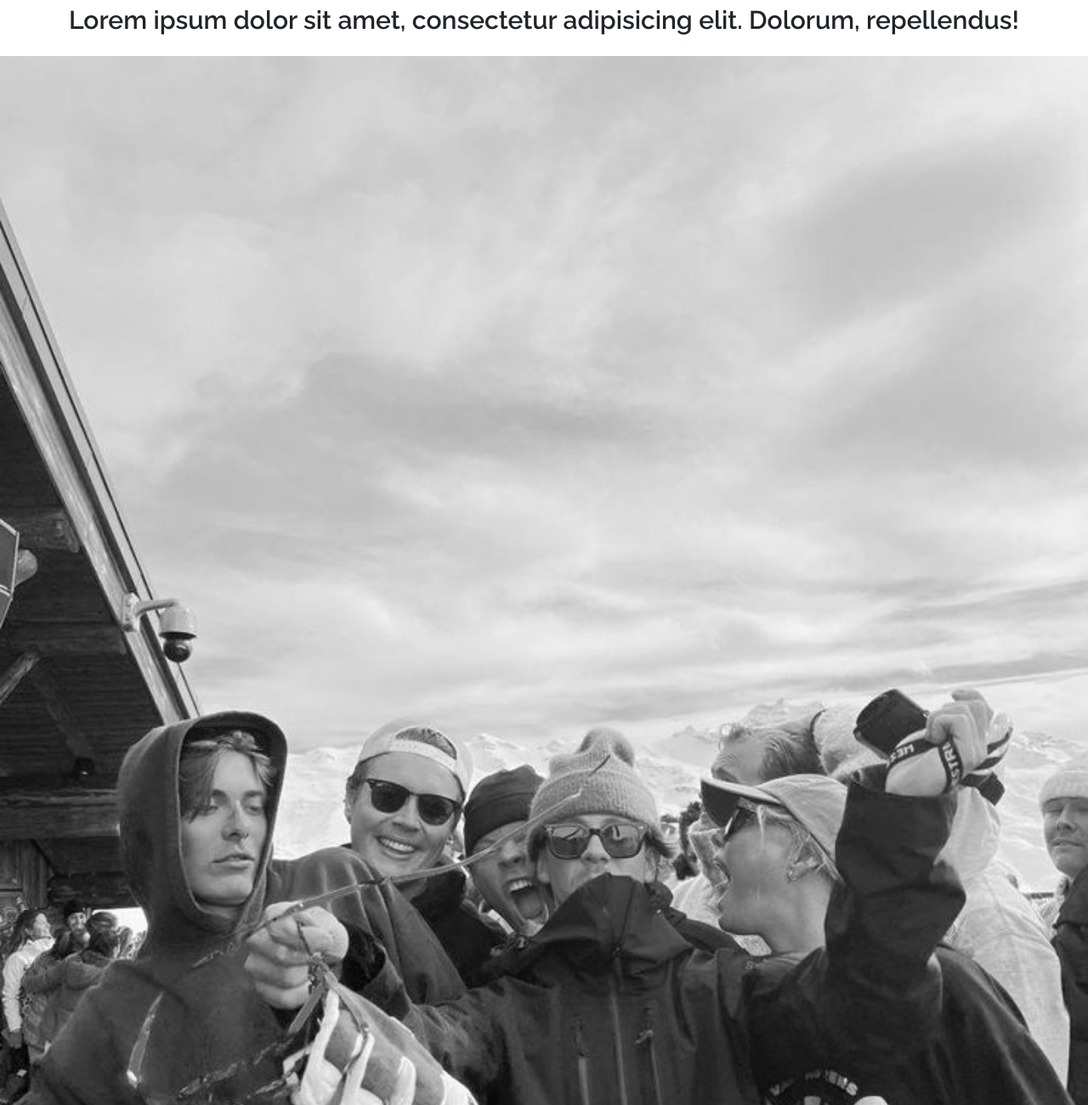
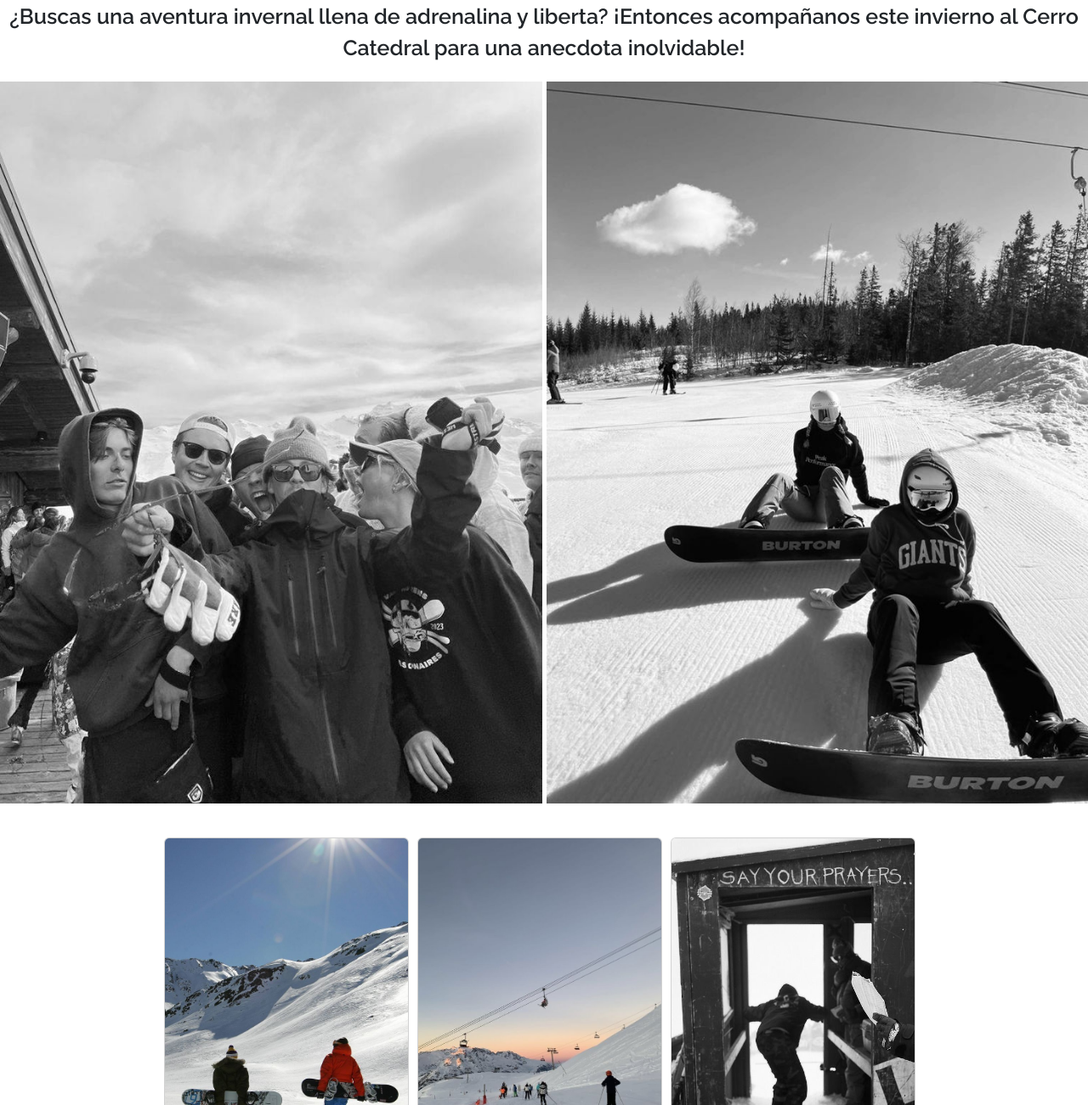
Before and after one commit to PaulinaBarcosM/BarcosM-2entrega-CarreraIntensiva-DW, a plain HTML site: page pages/snow.html in a window 1280 px wide. Shown: the part 249-1550 px from the top of the page at 85% size. Drawn offline with nearby package versions, Linux system fonts and the light colour scheme.

Commit message:
trabajo en pages wake y snow

```diff
--- a/css/style.css
+++ b/css/style.css
@@ -81,7 +81,7 @@ footer{
 }
 .p-index{
     font-weight: 600;
-    font-size: 30px;
+    font-size: 25px;
     text-shadow: 1px;
     text-align: center;
 }
@@ -187,7 +187,7 @@ footer{
         width: 100%;
         height: 30%;
     }
-    /* section */
+    /* section surf/wake/snow */
     .contenedor-hijo{
         display: grid;
         grid-template-columns: repeat(2, 1fr);
@@ -246,7 +246,7 @@ footer{
         object-fit: cover;
         padding: 0;
     }
-    /* section */
+    /* section surf/wake/snow*/
     .contenedor-hijo{
         display: grid;
         grid-template-columns: repeat(4, 1fr);
--- a/pages/snow.html
+++ b/pages/snow.html
@@ -35,8 +35,11 @@
         <!-- incio contenido principal -->
         <main>
             <h2 class="h2-index texto-alineado">SnowBoard</h2>
-            <p class="p-index texto-alineado p-surf">Lorem ipsum dolor sit amet, consectetur adipisicing elit. Dolorum, repellendus!</p>
-            <img class="img-surf" src="../img/img-snow.jpeg" alt="">
+            <p class="p-index texto-alineado p-surf">¿Buscas una aventura invernal llena de adrenalina y liberta? ¡Entonces acompañanos este invierno al Cerro Catedral para una anecdota inolvidable!</p>
+            <div class="contenedor-main-surf">
+                <img class="img-surf mq-img" src="../img/img-snow.jpeg" alt="Grupo de amigos en la montaña esquiando en invierno">
+                <img class="img-surf4 mq-img" src="../img/img-snow4.jpeg" alt="Dos amigos tirados en la nieve con equipo de snowboard">
+            </div>
         </main>
         <!-- fin contenido principal -->
 
@@ -45,7 +48,7 @@
             <div class="contenedor-hijo">
                 <!-- card 1 -->
                 <div class="card" style="width: 18rem;">
-                    <img src="../img/snow-casa.jpeg" class="card-img-top" alt="...">
+                    <img src="../img/snow-casa.jpeg" class="card-img-top img-card" alt="...">
                     <div class="card-body">
                     <h3 class="card-title tipografia">SnowTrips Home</h3>
                     <a href="#" class="btn btn-primary">Ver más</a>
@@ -53,7 +56,7 @@
                 </div>
                 <!-- card 2 -->
                 <div class="card" style="width: 18rem;">
-                    <img src="../img/snow-bariloche.jpeg" class="card-img-top" alt="...">
+                    <img src="../img/snow-bariloche.jpeg" class="card-img-top img-card" alt="...">
                     <div class="card-body">
                     <h4 class="card-title tipografia">SnowTrips Bariloche</h4>
                     <a href="#" class="btn btn-primary">Ver más</a>
@@ -61,7 +64,7 @@
                 </div>
                 <!-- card 3 -->
                 <div class="card" style="width: 18rem;">
-                    <img src="../img/snow-proximamente.jpeg" class="card-img-top" alt="...">
+                    <img src="../img/snow-proximamente.jpeg" class="card-img-top img-card" alt="...">
                     <div class="card-body">
                     <h5 class="card-title tipografia">Próximamente</h5>
                     <a href="#" class="btn btn-primary">Ver más</a>
```
Also changed, not shown: pages/surf.html (+5 -5 lines), pages/wake.html (+8 -5 lines), img/img-snow4.jpeg (added), img/img-wake4.jpg (added).
